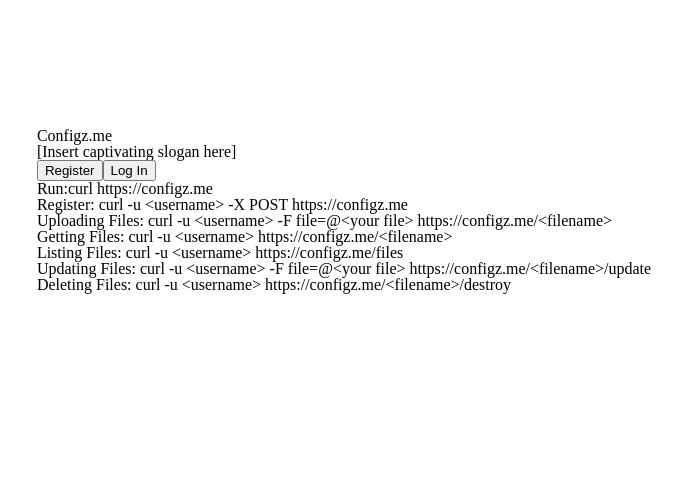
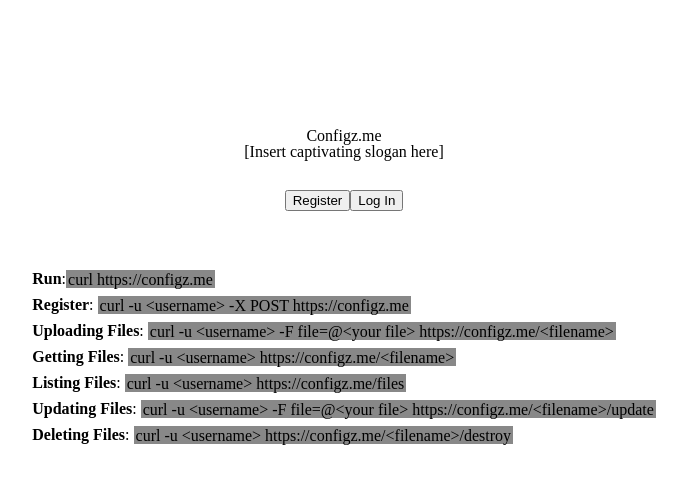
Before and after one commit to I3uckwheat/configzme, a React app in the folder frontend/: page / in a window 1280 px wide. Shown: the top 484 px of the page, without its empty margins (296-983 px from the left). Built offline with nearby package versions, Linux system fonts and the light colour scheme.

Commit message:
Adds landing page layout.

```diff
--- a/frontend/src/components/App.js
+++ b/frontend/src/components/App.js
@@ -1,6 +1,7 @@
 import React from "react";
 import Landing from "./landing/Landing";
 import Management from "./management/Management";
+
 
 class App extends React.Component {
   state = {
@@ -13,7 +14,7 @@
       if (isLoggedIn) {
         return <Management />;
       } else {
-        return <Landing className="landing"/>;
+        return <Landing />;
       }
     };
 
--- a/frontend/src/components/landing/FeatureList.js
+++ b/frontend/src/components/landing/FeatureList.js
@@ -1,10 +1,11 @@
 import React from "react";
+import "../../css/featurelist.css"
 
 class FeatureList extends React.Component {
   render() {
     return (
       <React.Fragment>
-        <div className="get-started">
+        <div className="start-command">
           <p><span className="name">Run</span>:<span className="command">curl https://configz.me</span></p>
         </div>
         <div className="features">
--- a/frontend/src/components/landing/Landing.js
+++ b/frontend/src/components/landing/Landing.js
@@ -1,22 +1,23 @@
 import React from "react";
 import FeatureList from "./FeatureList";
 import Buttons from "./buttons/Buttons";
+import "../../css/landing.css";
 
 class Landing extends React.Component {
   render() {
     return (
-      <React.Fragment>
+      <div className="landing">
         <header className="header">
           <h1>Configz.me</h1>
           <h3>[Insert captivating slogan here]</h3>
         </header>
-        <div className="landing">
-        <Buttons />
         <div className="content">
-          <FeatureList />
+          <Buttons />
+          <div className="commands">
+            <FeatureList />
+          </div>
         </div>
-        </div>
-      </React.Fragment>
+      </div>
     );
   }
 }
--- a/frontend/src/components/landing/buttons/Buttons.js
+++ b/frontend/src/components/landing/buttons/Buttons.js
@@ -1,11 +1,12 @@
 import React from "react";
 import LoginButton from "./LoginButton";
 import RegisterButton from "./RegisterButton";
+import "../../../css/buttons.css"
 
 class Buttons extends React.Component {
   render() {
     return (
-      <div className="navbar-container">
+      <div className="buttons-container">
         <RegisterButton />
         <LoginButton />
       </div>
--- /dev/null
+++ b/frontend/src/css/buttons.css
@@ -0,0 +1,6 @@
+.buttons-container {
+  display: flex;
+  flex-direction: row;
+  justify-content: center;
+  margin-top: 30px;
+}
--- /dev/null
+++ b/frontend/src/css/featurelist.css
@@ -0,0 +1,16 @@
+.name {
+  font-weight: bolder;
+}
+
+.features {
+  margin: 10px 0px;
+}
+
+.feature {
+  margin: 10px 0px;
+}
+
+.command {
+  background-color: rgb(136, 136, 136);
+  padding: 0.5px 2px;
+}
--- /dev/null
+++ b/frontend/src/css/landing.css
@@ -0,0 +1,15 @@
+.landing {
+  display: flex;
+  flex-direction: column;
+  align-items: center;
+}
+
+.header {
+  display: flex;
+  flex-direction: column;
+  align-items: center;
+}
+
+.commands {
+  margin-top: 60px;
+}
--- a/frontend/src/index.js
+++ b/frontend/src/index.js
@@ -1,7 +1,7 @@
 import React from "react";
 import ReactDOM from "react-dom";
 import "./css/reset.css";
-import "./css/App.css";
+import "./css/root.css";
 import App from "./components/App";
 import * as serviceWorker from "./serviceWorker";
 
```
Also changed, not shown: frontend/src/css/root.css (renamed from frontend/src/css/App.css).
